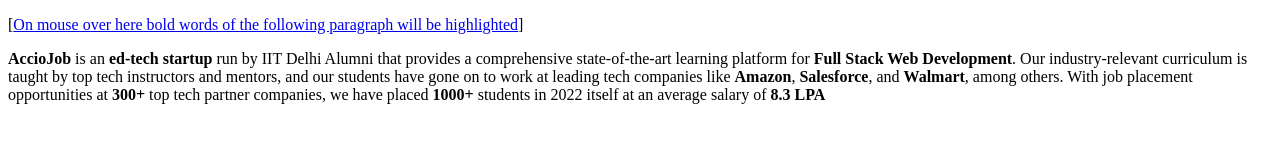
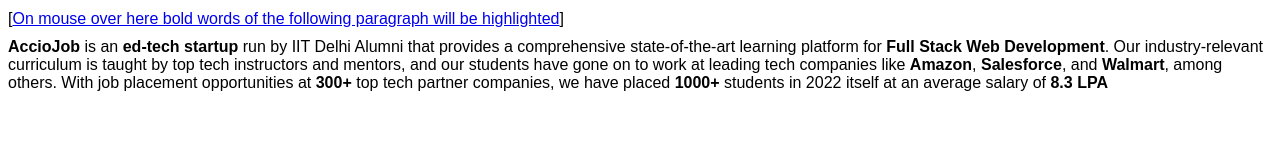
Before and after one commit to acciojob/bold-highlighter-rit229, a website: page main.html in a window 1280 px wide. Drawn offline with Linux system fonts and the light colour scheme.

Commit message:
created a submission

```diff
--- a/styles.css
+++ b/styles.css
@@ -1 +1,9 @@
 /*  your css code here. If applicable */
+/* styles.css */
+body {
+    font-family: Arial, sans-serif;
+}
+
+p {
+    margin: 10px 0;
+}
```
